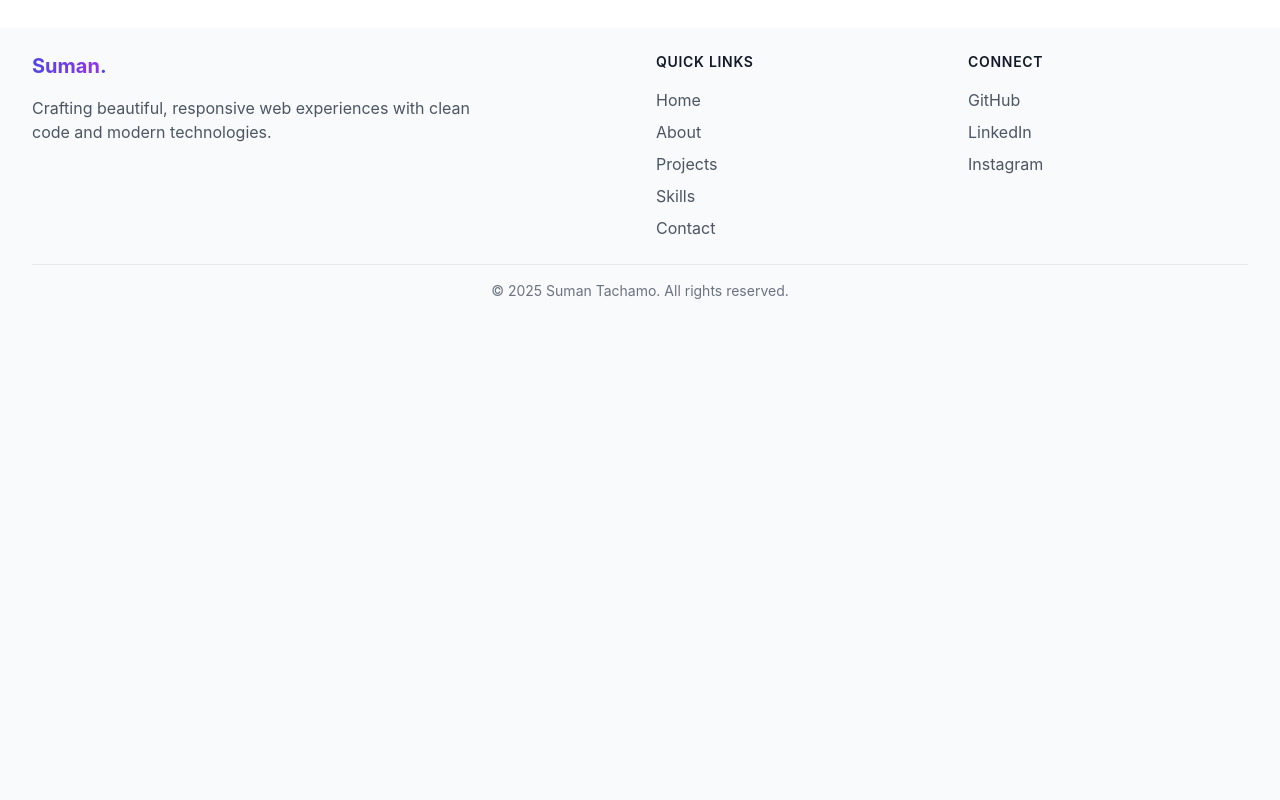
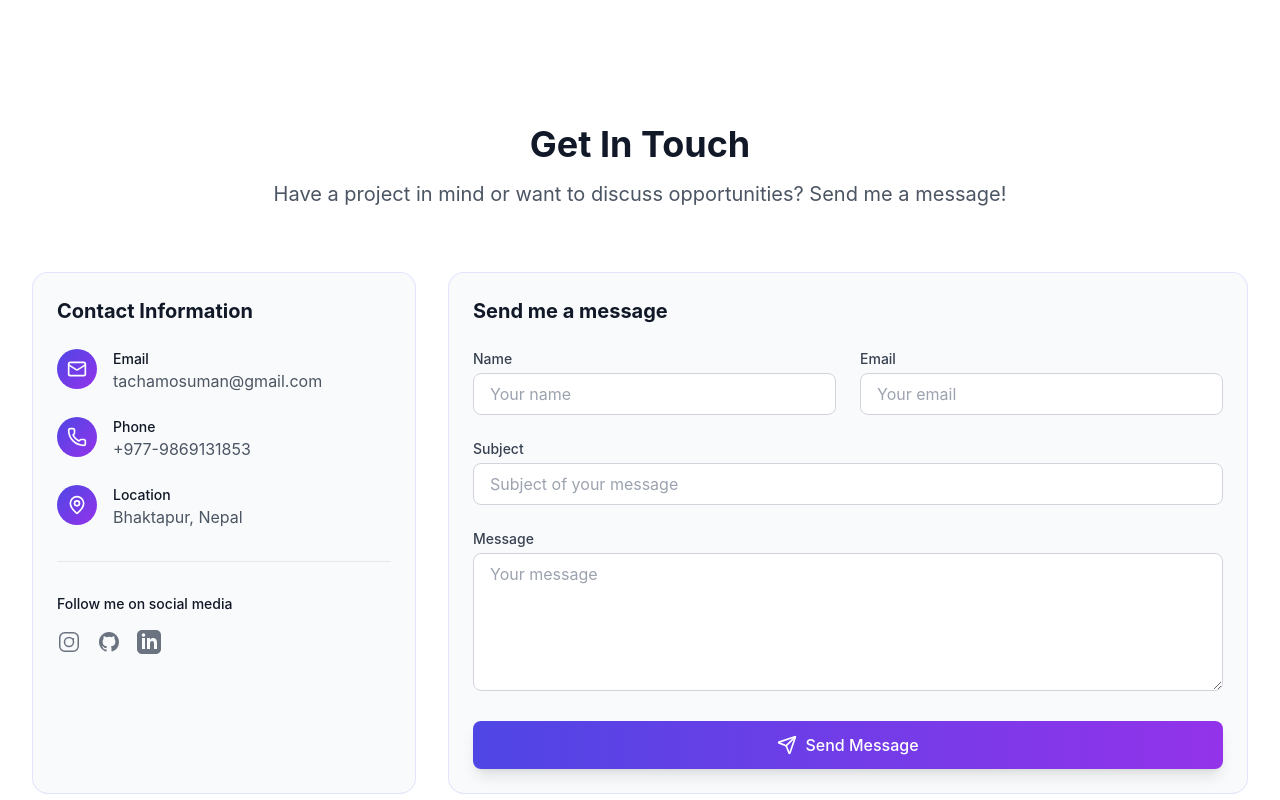
Before and after one commit to zyrex0315/Portfolio, a React (Vite) app: page / in a window 1280 px wide. Shown: the part 1620-2420 px from the top of the page. Before the commit the page ends 1945 px from the top, so only its background shows below. Built offline with nearby package versions, Linux system fonts and the light colour scheme.

Commit message:
Project update

```diff
--- a/src/App.jsx
+++ b/src/App.jsx
@@ -27,7 +27,7 @@ export default function App() {
           <About />
           {/* <Projects />
           <Skills /> */}
-          {/* <Contact /> */}
+          <Contact />
         </main>
         <Footer />
         {/* Fixed decorative elements */}
--- a/src/components/Contact.jsx
+++ b/src/components/Contact.jsx
@@ -21,11 +21,28 @@ export default function Contact() {
     }
   }, [controls, inView]);
 
-  const onSubmit = (data) => {
-    console.log(data); // In a real app, you would send this data to your backend
+  const onSubmit = async (data) => {
     setIsSubmitted(true);
 
-    // Reset the form after submission
+    const formURL = "https://docs.google.com/forms/d/e/1FAIpQLSem384M2UJ4-5ZlbiZt56qrxSH_bPc3lEA7KzCNS-5DQb2Nog/formResponse";
+    const formData = new FormData();
+    formData.append("entry.772819076", data.name);
+    formData.append("entry.1978959833", data.email);
+    formData.append("entry.1248794284", data.subject);
+    formData.append("entry.1890145996", data.message);
+
+    try {
+      await fetch(formURL, {
+        method: "POST",
+        mode: "no-cors",
+        body: formData
+      });
+
+    } catch (error) {
+
+      console.error("Error!", error.message);
+    }
+
     setTimeout(() => {
       reset();
       setIsSubmitted(false);
@@ -72,8 +89,8 @@ export default function Contact() {
                   </div>
                   <div>
                     <p className="text-sm font-medium text-gray-900 dark:text-white">Email</p>
-                    <a href="mailto:contact@example.com" className="text-gray-600 dark:text-gray-300 hover:text-indigo-600 dark:hover:text-indigo-400">
-                      contact@example.com
+                    <a href="mailto:tachamosuman@gmail.com" className="text-gray-600 dark:text-gray-300 hover:text-indigo-600 dark:hover:text-indigo-400">
+                     tachamosuman@gmail.com
                     </a>
                   </div>
                 </div>
@@ -84,8 +101,8 @@ export default function Contact() {
                   </div>
                   <div>
                     <p className="text-sm font-medium text-gray-900 dark:text-white">Phone</p>
-                    <a href="tel:+1234567890" className="text-gray-600 dark:text-gray-300 hover:text-indigo-600 dark:hover:text-indigo-400">
-                      +1 (234) 567-890
+                    <a href="tel:+977-9869131853" className="text-gray-600 dark:text-gray-300 hover:text-indigo-600 dark:hover:text-indigo-400">
+                      +977-9869131853
                     </a>
                   </div>
                 </div>
@@ -97,7 +114,7 @@ export default function Contact() {
                   <div>
                     <p className="text-sm font-medium text-gray-900 dark:text-white">Location</p>
                     <p className="text-gray-600 dark:text-gray-300">
-                      New York, NY, United States
+                      Bhaktapur, Nepal
                     </p>
                   </div>
                 </div>
```
